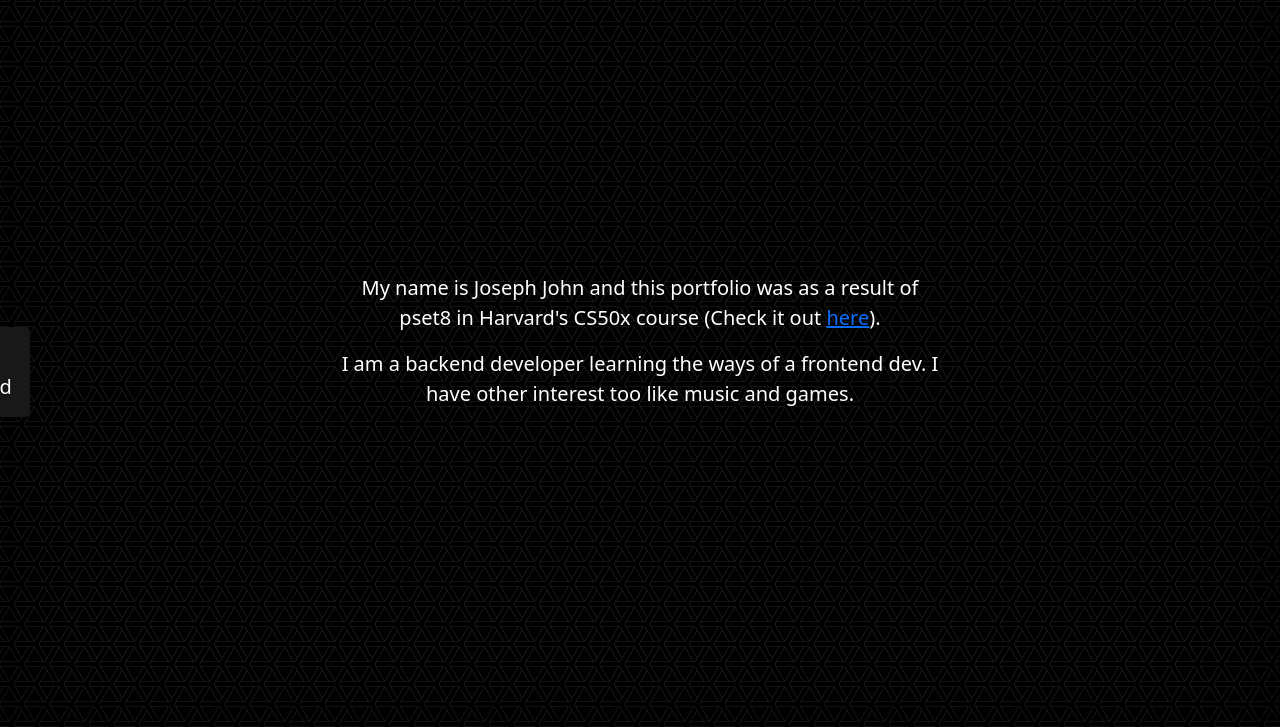
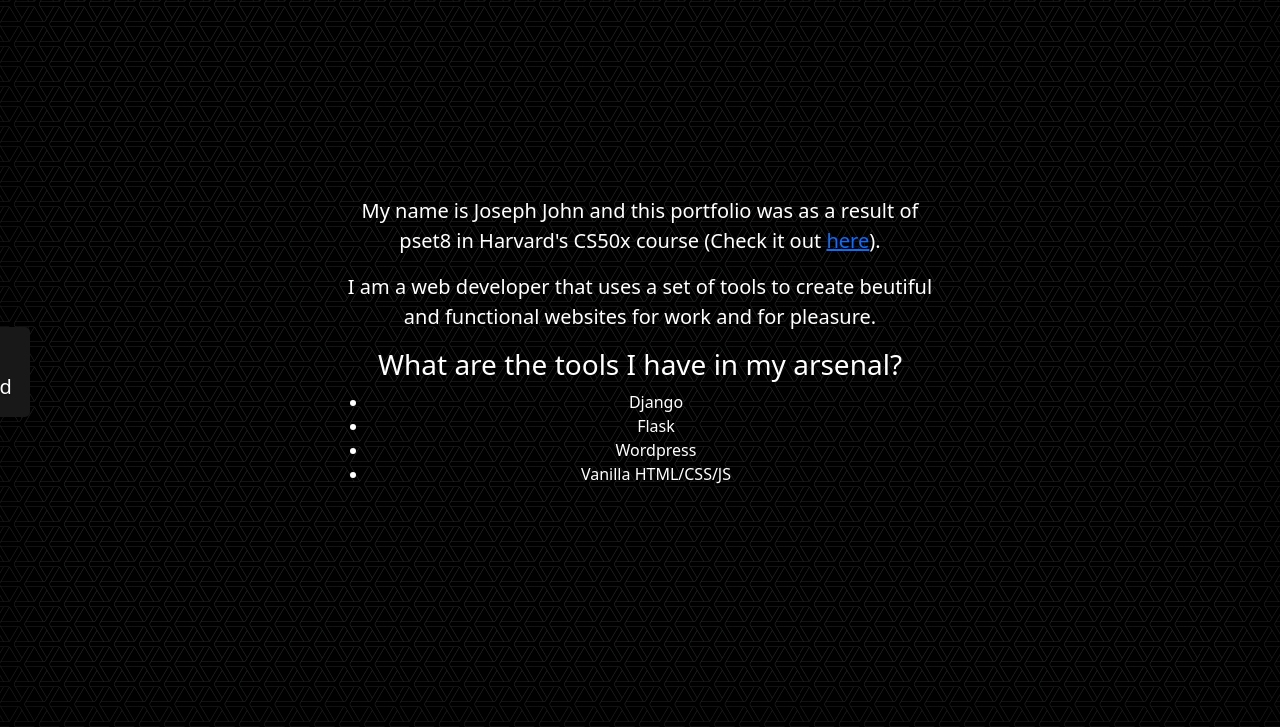
Before and after one commit to eriteria/my-portfolio, a plain HTML site: page about.html in a window 1280 px wide. Shown: the part 73-800 px from the top of the page. Drawn offline with nearby package versions, Linux system fonts and the light colour scheme.

Commit message:
Updated the about me page

```diff
--- a/about.html
+++ b/about.html
@@ -56,8 +56,15 @@
     <h1></h1>
     <p class="lead">My name is Joseph John and this portfolio was as a result of pset8 in Harvard's CS50x course (Check it out <a href="https://cs50.harvard.edu/x/2022/">here</a>).</p>
     <p class="lead">
-      I am a backend developer learning the ways of a frontend dev. I have other interest too like music and games.
+      I am a web developer that uses a set of tools to create beutiful and functional websites for work and for pleasure.
     </p>
+    <h3>What are the tools I have in my arsenal?</h3>
+    <ul>
+      <li>Django</li>
+      <li>Flask</li>
+      <li>Wordpress</li>
+      <li>Vanilla HTML/CSS/JS</li>
+    </ul>
   </main>
     <footer class="mt-auto text-white-50">
   </footer>
```
